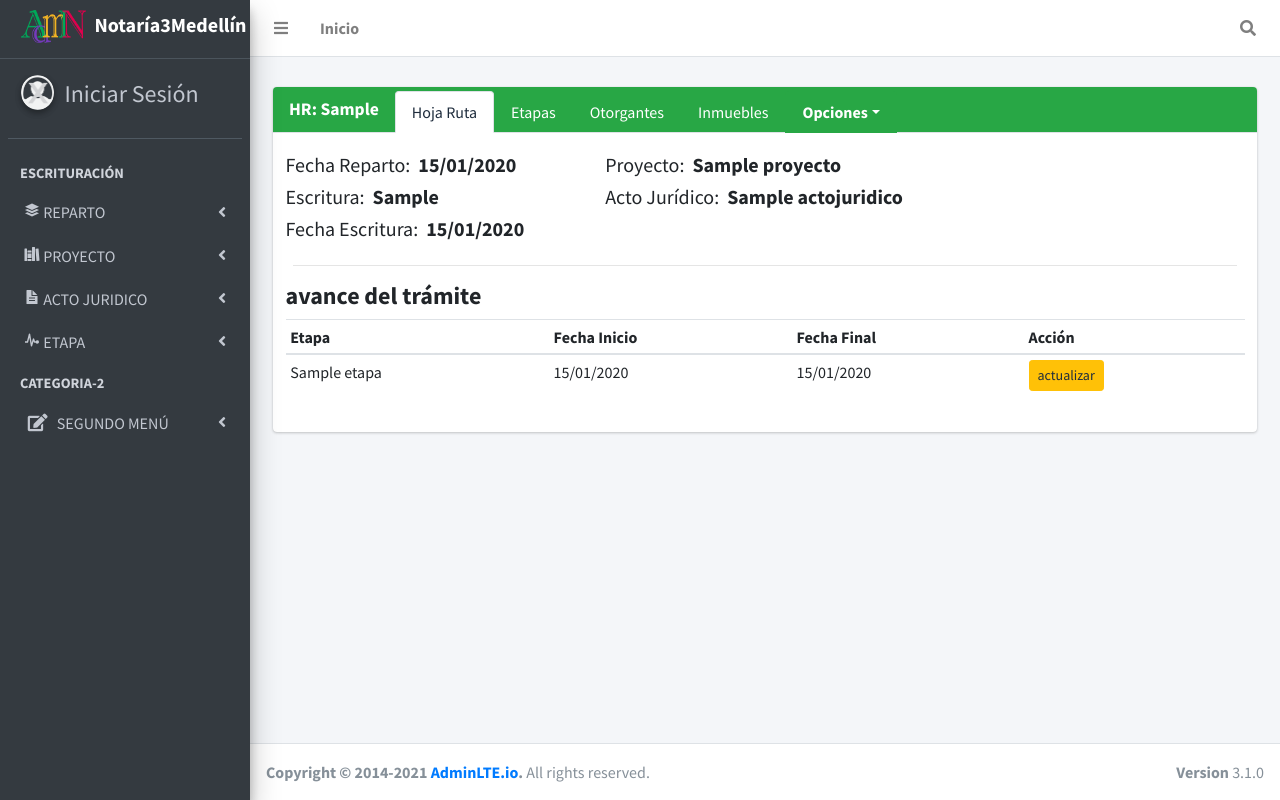
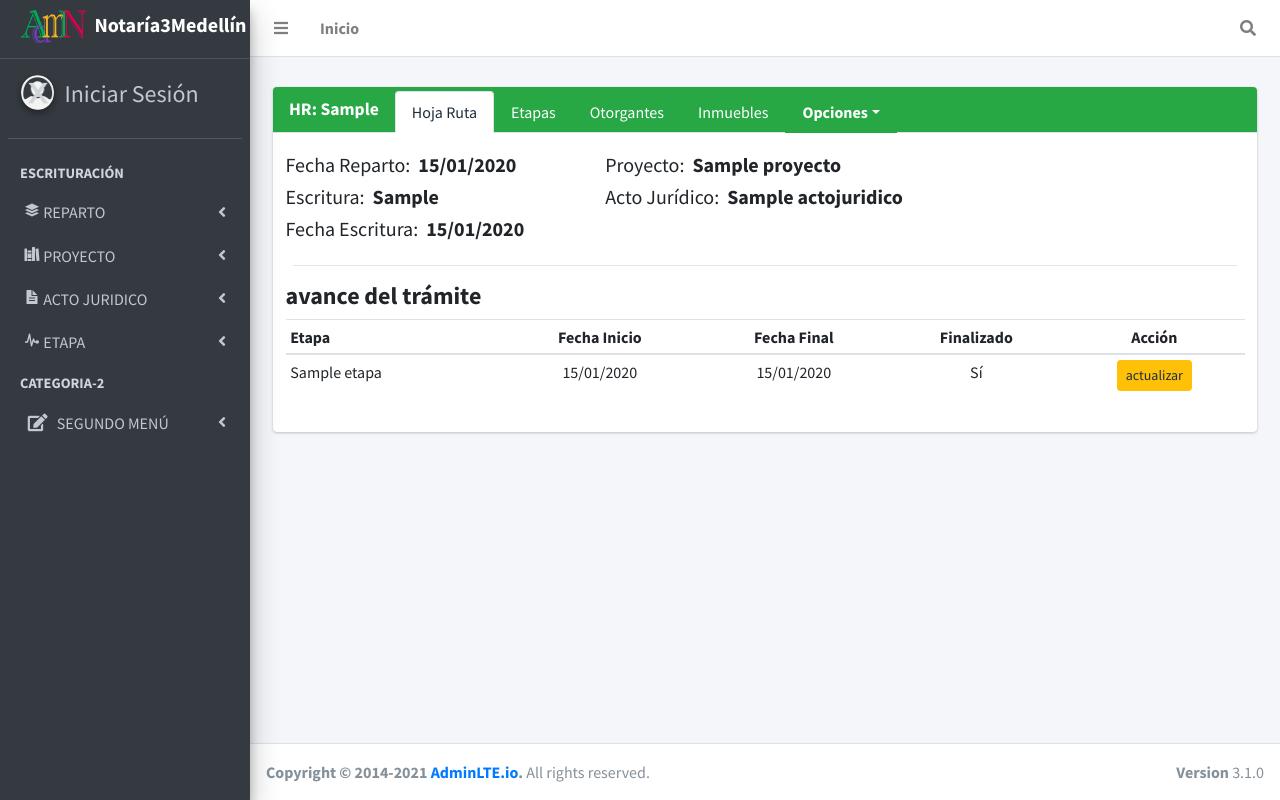
Before and after one commit to LCombita/admin, a Django app: page /deed/rep-det/1 in a window 1280 px wide. Run offline with Django 3.2, Linux system fonts and the light colour scheme; tables that the repository leaves empty hold one stand-in row (values such as "Sample post"); some libraries are stand-ins or nearby versions.

Commit message:
se agraga campo fecha_hora a observacion-etapa y finalizado a reparto-etapa

```diff
--- a/admin/stage/models.py
+++ b/admin/stage/models.py
@@ -1,7 +1,9 @@
+from datetime import datetime
 from django.db import models
 from deed.models import Reparto
 from django.dispatch import receiver
 from django.db.models.signals import post_save
+import datetime
 
 
 class Etapa(models.Model):
@@ -42,6 +44,7 @@ class RepartoEtapa(models.Model):
         verbose_name='Fecha Inicio', null=True, blank=True)
     fecha_final = models.DateField(
         verbose_name='Fecha Final', null=True, blank=True)
+    finalizado = models.BooleanField(default=False)
 
     class Meta:
         verbose_name = 'Etapa Hoja Ruta'
@@ -51,7 +54,8 @@ class RepartoEtapa(models.Model):
 
 class ObservacionEtapa(models.Model):
     reparto_etapa = models.ForeignKey(
-        RepartoEtapa, on_delete=models.CASCADE, db_index=True, verbose_name='Reparto - Etapa')
+        RepartoEtapa, on_delete=models.CASCADE, db_index=True, verbose_name='Reparto-Etapa')
+    fecha_hora = models.DateTimeField(auto_now_add=True, verbose_name='Fecha-Hora-Observacion')
     observacion = models.CharField(
         max_length=150, verbose_name='Observación')
 
--- a/admin/templates/deed/reparto_detail.html
+++ b/admin/templates/deed/reparto_detail.html
@@ -85,30 +85,37 @@
                                 <thead>
                                 <tr>
                                     <th>Etapa</th>
-                                    <th>Fecha Inicio</th>
-                                    <th>Fecha Final</th>
-                                    <th>Acción</th>
+                                    <th style="text-align: center;" >Fecha Inicio</th>
+                                    <th style="text-align: center;" >Fecha Final</th>
+                                    <th style="text-align: center;" >Finalizado</th>
+                                    <th style="text-align: center;">Acción</th>
                                 </tr>
                                 </thead>
                                 <tbody>
                                     {% for eta in etapas.all %}
                                     <tr>
                                         <td>{{eta.etapa.nombre_etapa}}</td>
-                                        <td>
+                                        <td style="text-align: center;">
                                         {% if eta.fecha_inicio %}
                                             {{ eta.fecha_inicio | date:'d/m/Y'}}
                                         {% else %}
                                         ---
                                         {% endif %}
                                         </td>
-                                        <td>
+                                        <td style="text-align: center;" >
                                             {% if eta.fecha_final %}
                                                 {{ eta.fecha_final | date:'d/m/Y'}}
                                             {% else %}
-                                            ---
+                                                ---
                                             {% endif %}
                                         </td>
-                                        <td>
+                                        <td style="text-align: center;">
+                                            {% if eta.finalizado %}
+                                                Sí
+                                            {% else %}
+                                                No
+                                            {% endif %}
+                                        <td style="text-align: center;">
                                             <div class="btn-group">
                                                 <a href="{% url 'stage:repartoetapa-update' eta.id %}" class="btn btn-warning btn-sm" >actualizar</a>
                                             </div>
@@ -126,6 +133,7 @@
                 <div class="tab-pane fade" id="custom-tabs-two-messages" role="tabpanel" aria-labelledby="custom-tabs-two-messages-tab">
                     Morbi turpis dolor, vulputate vitae felis non, tincidunt congue mauris. Phasellus volutpat augue id mi placerat mollis. Vivamus faucibus eu massa eget condimentum. Fusce nec hendrerit sem, ac tristique nulla. Integer vestibulum orci odio. Cras nec augue ipsum. Suspendisse ut velit condimentum, mattis urna a, malesuada nunc. Curabitur eleifend facilisis velit finibus tristique. Nam vulputate, eros non luctus efficitur, ipsum odio volutpat massa, sit amet sollicitudin est libero sed ipsum. Nulla lacinia, ex vitae gravida fermentum, lectus ipsum gravida arcu, id fermentum metus arcu vel metus. Curabitur eget sem eu risus tincidunt eleifend ac ornare magna.
                 </div>
+                <!-- LISTA DE INMUEBLES -->
                 <div class="tab-pane fade" id="reparto-inmueble" role="tabpanel" aria-labelledby="reparto-inmueble-tab">
                     <form action="" method="post">{% csrf_token %}
                         <div class="row">
@@ -133,14 +141,12 @@
                                 <thead>
                                 <tr>
                                     <th>Inmueble</th>
-                                    <th>Matricula</th>
                                 </tr>
                                 </thead>
                                 <tbody>
                                     {% for inm in inmueble.all %}
                                     <tr>
-                                        <td>{{inm.inmueble}}</td>
-                                        <td>{{inm.matricula}}</td>
+                                        <td>{{inm.inmueble}} || matrícula {{inm.matricula}}</td>
                                     <tr>
                                     {% endfor %}
                                 <tbody>
--- a/admin/templates/deed/reparto_update_form.html
+++ b/admin/templates/deed/reparto_update_form.html
@@ -90,7 +90,7 @@
                     </div>
                     <div class="btn-group">
                         <p><input type="submit" class="btn btn-success btn-block" value="Actualizar"></p>
-                        <p><a href="{% url 'deed:reparto-list' %}" class="btn btn-secondary" >regresar</a></p>
+                        <p><a href="{% url 'deed:reparto-detail' reparto.id %}" class="btn btn-secondary" >regresar</a></p>
                     </div>
                 </form>
             </div>
```
Also changed, not shown: admin/stage/forms.py (+8 -4 lines), admin/templates/stage/reparto-etapa_observacion_edit.html (+5 -2 lines), admin/templates/stage/reparto-etapa_update_form.html (+8 -1 lines), admin/stage/migrations/0006_alter_repartoetapa_options.py (added), admin/stage/migrations/0007_auto_20220319_2003.py (added), admin/stage/migrations/0008_alter_observacionetapa_fecha_hora.py (added), admin/stage/migrations/0009_repartoetapa_finalizado.py (added).
